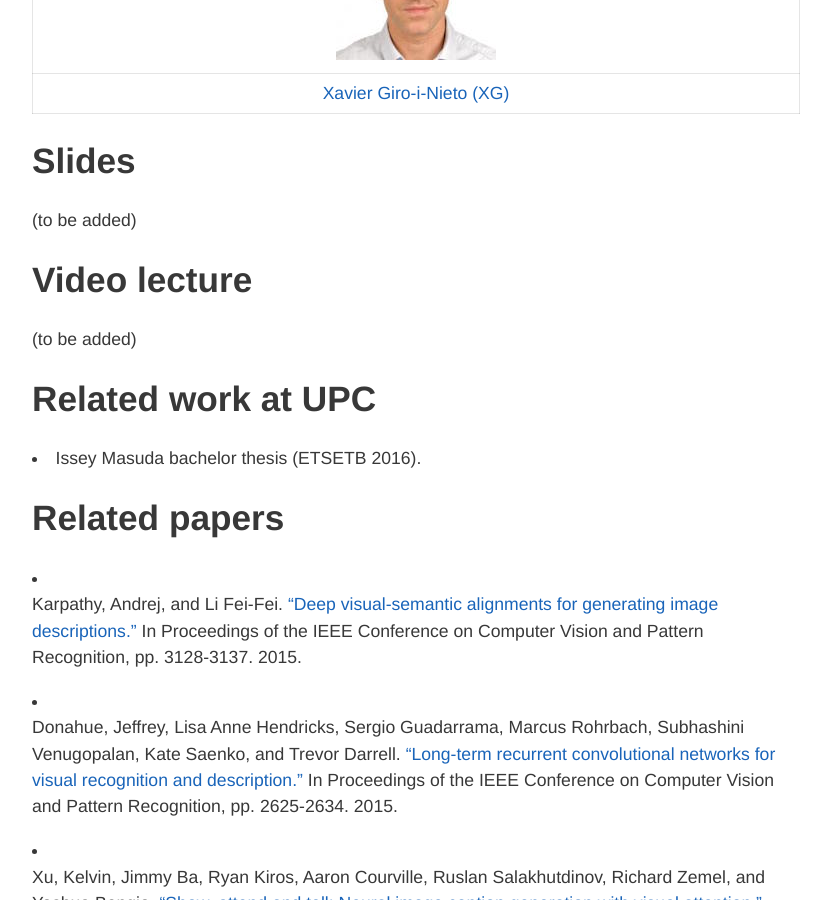
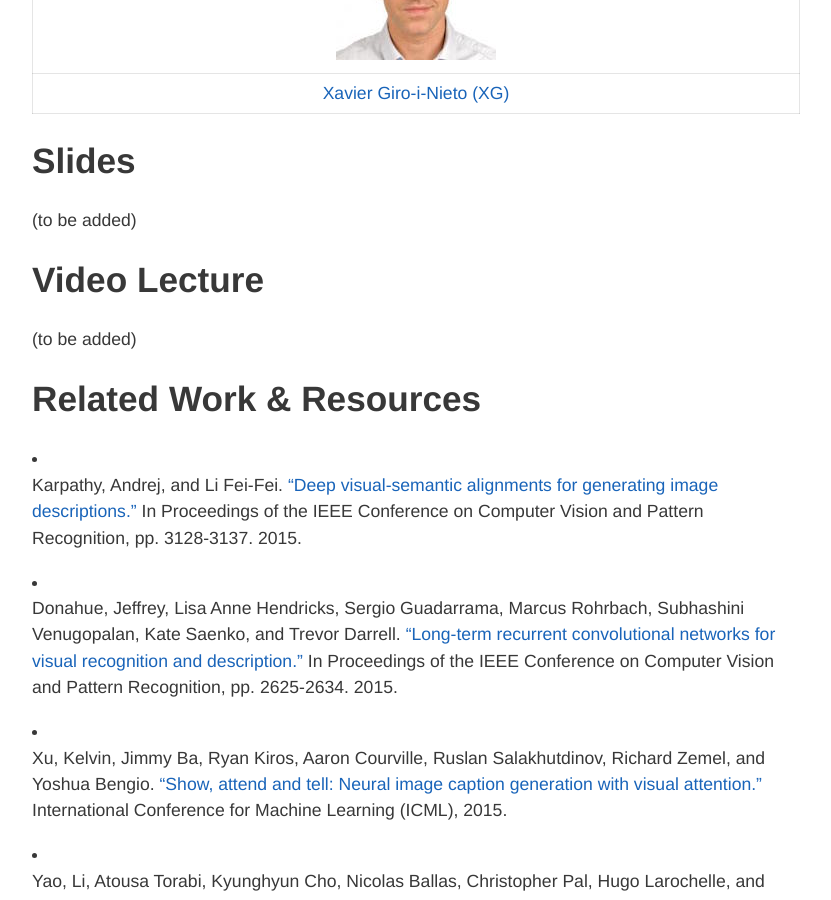
Before and after one commit to imatge-upc/telecombcn-2016-dlcv, a Jekyll site: the page built from language.md, in a window 1280 px wide and 900 px high, scrolled down 451 px. Shown: the whole window, without its empty margins (224-1055 px from the left). Built offline with Jekyll 4.4.1, drawn with Linux system fonts in a browser that asks for light colours; nearby versions of some CDN libraries.

Commit message:
Update language.md

```diff
--- a/language.md
+++ b/language.md
@@ -18,16 +18,12 @@ hide: true
 
 (to be added)
 
-## Video lecture
+## Video Lecture
 
 (to be added)
 
-## Related work at UPC
 
-* Issey Masuda bachelor thesis (ETSETB 2016).
-
-
-## Related papers
+## Related Work & Resources
 
 * Karpathy, Andrej, and Li Fei-Fei. ["Deep visual-semantic alignments for generating image descriptions."](http://cs.stanford.edu/people/karpathy/deepimagesent/) In Proceedings of the IEEE Conference on Computer Vision and Pattern Recognition, pp. 3128-3137. 2015.
 
```
Also changed, not shown: other parts of language.md (+8 -2 lines).
